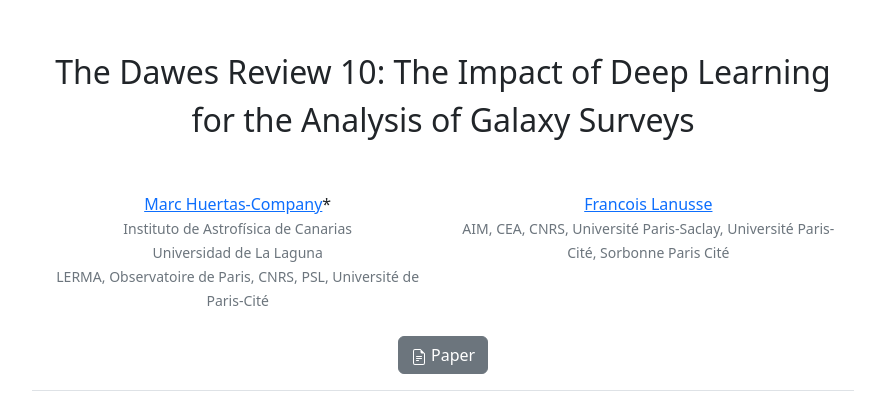
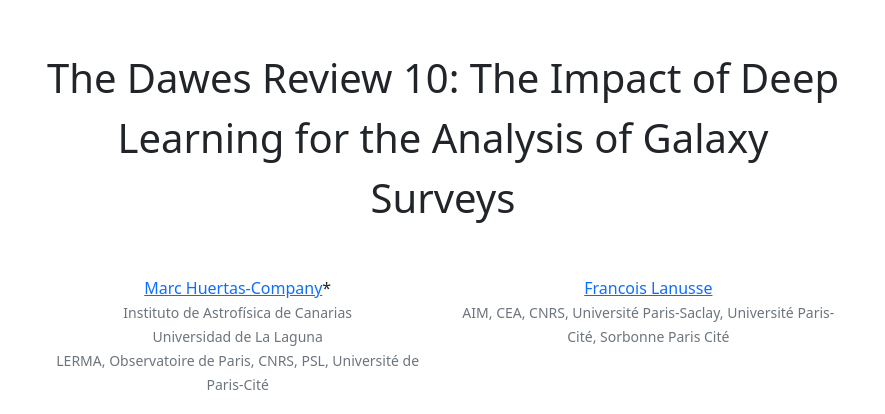
Before and after one commit to ml4astro/dawes-review, a plain HTML site: page index.html in a window 1280 px wide. Shown: the top 414 px of the page, without its empty margins (197-1082 px from the left). Drawn offline with nearby package versions, Linux system fonts and the light colour scheme.

Commit message:
minor changes

```diff
--- a/index.html
+++ b/index.html
@@ -34,8 +34,8 @@
   <header class="d-flex align-items-center pb-3 mb-5 border-bottom">
     <div class="container">
         <div class="row">
-    <a href="/" class="d-flex align-items-center text-dark text-decoration-none">
-      <span class="fs-2 text-center">The Dawes Review 10: The Impact of Deep Learning for the
+    <a href="https://ml4astro.github.io/dawes-review/" class="d-flex align-items-center text-dark text-decoration-none">
+      <span class="fs-1 text-center">The Dawes Review 10: The Impact of Deep Learning for the
         Analysis of Galaxy Surveys</span>
     </a>
         </div>
```
